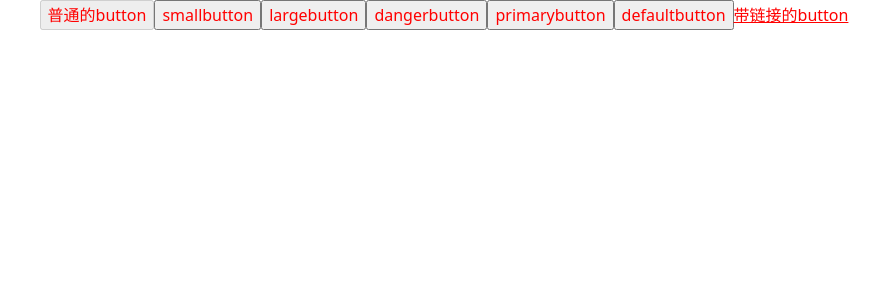
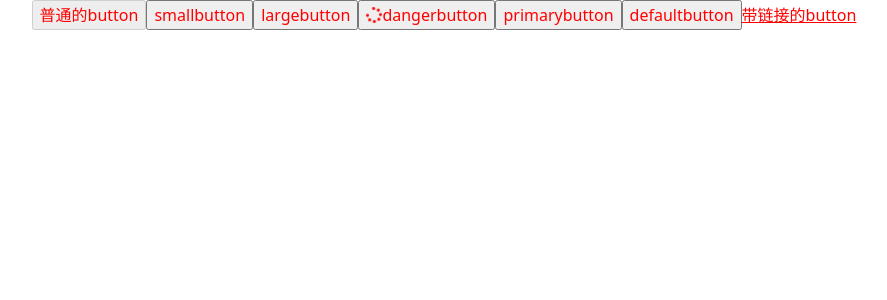
Before and after one commit to yushuang777/ys-ui, a React (Vite) app: page / in a window 1280 px wide. Shown: the top 300 px of the page, without its empty margins (196-1083 px from the left). Built offline with nearby package versions, Linux system fonts and the light colour scheme.

Commit message:
feat(Button): 添加加载状态和旋转动画
在Button组件中添加加载状态，并引入Font Awesome图标库以显示旋转动画。同时更新SCSS文件以支持新的动画效果。

```diff
--- a/index.html
+++ b/index.html
@@ -5,6 +5,10 @@
     <link rel="icon" type="image/svg+xml" href="/favicon.svg" />
     <meta name="viewport" content="width=device-width, initial-scale=1.0" />
     <title>React + Vite App</title>
+    <link
+      rel="stylesheet"
+      href="https://cdn.bootcdn.net/ajax/libs/font-awesome/5.15.3/css/all.min.css"
+    />
   </head>
   <body>
     <div id="root"></div>
--- a/src/App.tsx
+++ b/src/App.tsx
@@ -17,7 +17,9 @@ export default function App() {
       </Button>
       <Button size="small">smallbutton</Button>
       <Button size="large">largebutton</Button>
-      <Button type="danger">dangerbutton</Button>
+      <Button loading type="danger">
+        dangerbutton
+      </Button>
       <Button type="primary">primarybutton</Button>
       <Button size="default">defaultbutton</Button>
       <Button href="http://www.baidu.com" type="link">
--- a/src/components/Button/Button.scss
+++ b/src/components/Button/Button.scss
@@ -1,3 +1,17 @@
 .btn {
   color: red;
 }
+
+.pin {
+  animation: pin 2s infinite linear;
+}
+
+@keyframes pin {
+  from {
+    transform: rotate(0deg);
+  }
+
+  to {
+    transform: rotate(360deg);
+  }
+}
--- a/src/components/Button/index.tsx
+++ b/src/components/Button/index.tsx
@@ -24,6 +24,7 @@ const Button: React.FunctionComponent<ButtonProps> = props => {
     [`button-${type}`]: type,
     [`button-${size}`]: size,
     disabled: type === "link" && disabled,
+    loading: loading,
   });
   if (type === "link") {
     return (
@@ -34,6 +35,7 @@ const Button: React.FunctionComponent<ButtonProps> = props => {
   } else {
     return (
       <button disabled={disabled} className={classes} {...rest}>
+        {loading && <i className="fas fa-spinner pin" aria-hidden="true" />}
         {children}
       </button>
     );
--- a/src/main.css
+++ b/src/main.css
@@ -14,10 +14,10 @@
 }
 
 html {
+  font-size: 16px;
   font-family: ui-sans-serif, system-ui, -apple-system, BlinkMacSystemFont,
     "Segoe UI", Roboto, "Helvetica Neue", Arial, "Noto Sans", sans-serif,
     "Apple Color Emoji", "Segoe UI Emoji", "Segoe UI Symbol", "Noto Color Emoji";
-  font-size: 16px;
 }
 
 html,
--- a/src/styles/index.scss
+++ b/src/styles/index.scss
@@ -1 +1 @@
-@import "../components/Button/Button.scss";
+@use "../components/Button/Button.scss";
```
